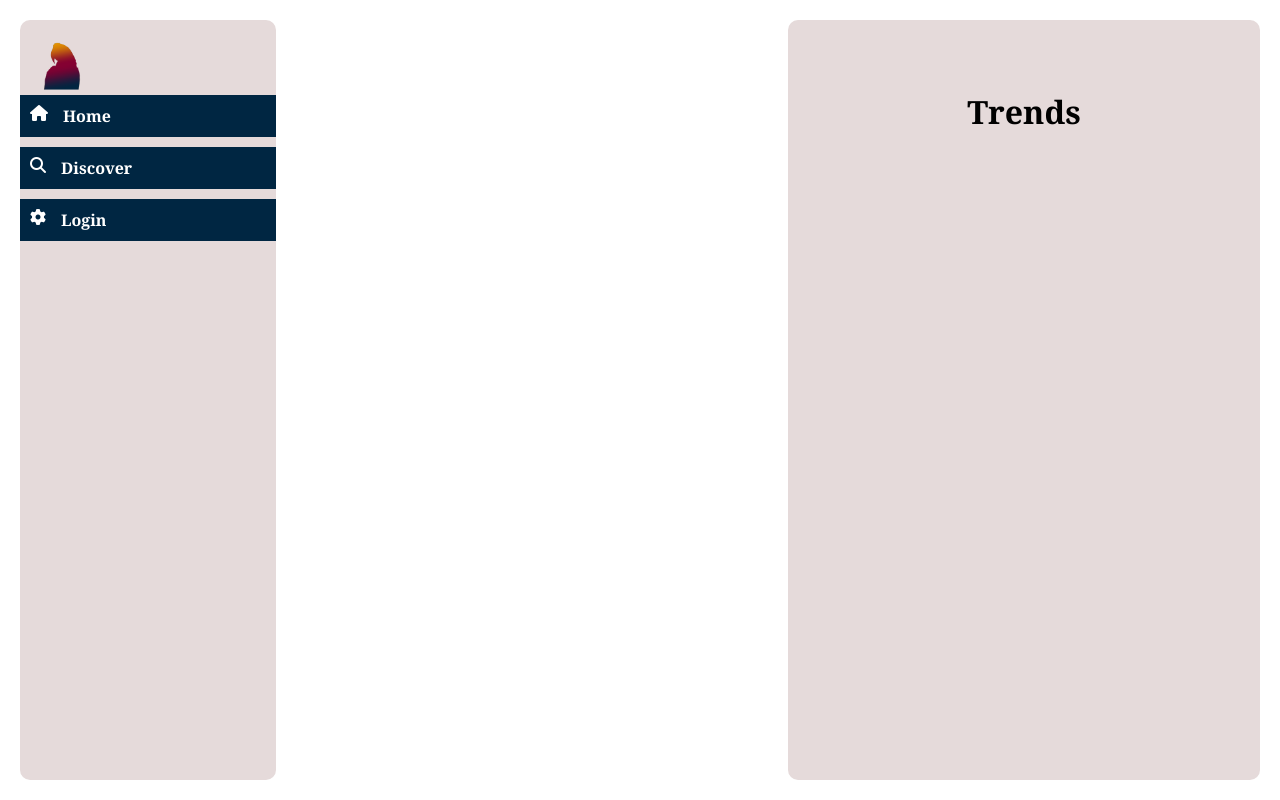
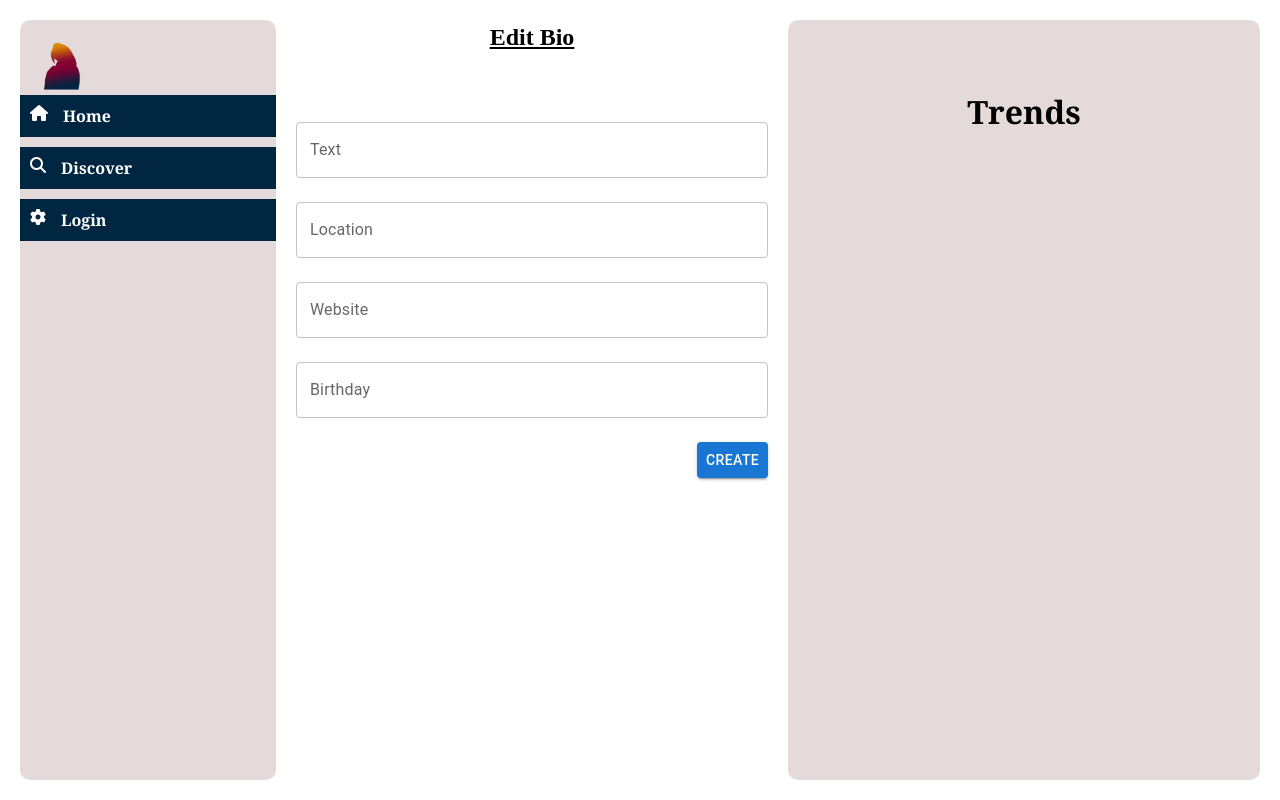
Before and after one commit to GaryM636/project-3, a React (Vite) app in the folder client/: page /editBio in a window 1280 px wide. Built offline with nearby package versions, Linux system fonts and the light colour scheme.

Commit message:
Bio edit

```diff
--- a/client/src/App.jsx
+++ b/client/src/App.jsx
@@ -16,6 +16,7 @@ import Images from './Components/Images/ProfileImages';
 import User from './Pages/User';
 import Login from './Pages/Login';
 import CreatePost from './Components/CreatePost/newPost'
+import BioForm  from './Components/Bio/index';
 import Profile from './Pages/Profile';
 //css imports
 import './main.css';
@@ -68,6 +69,7 @@ function App() {
               <Route path="/users/:userId" element={<User />} />
               <Route path="/login" element={<Login handleLogin={handleLogin} />} />
               <Route path="/createPost" element={<CreatePost />} />
+              <Route path="/editBio" element={<BioForm/> } />
             </Routes>
           </div>
           <div className="trends-section">
--- /dev/null
+++ b/client/src/Components/Bio/Bio.jsx
@@ -0,0 +1,74 @@
+import React from "react";
+import { useQuery } from '@apollo/client';
+import { QUERY_ME } from '../../utils/queries';
+import { Link } from "react-router-dom";
+import Auth from '../../utils/auth';
+
+import Typography from '@mui/material/Typography';
+import Card from '@mui/material/Card';
+import CardContent from '@mui/material/CardContent';
+import Button from '@mui/material/Button';
+
+import BioForm from './index';
+
+function BioLayout() {
+    const userId = Auth.getProfile().data._id
+
+    const { data, loading } = useQuery(QUERY_ME);
+
+    const bio = data?.me || {};
+    console.log("Bio: ", bio);
+
+    if (loading) {
+        return <h3>No bio yet</h3>
+    }
+
+    return (
+        <>
+
+            <Card className="cards" >
+                <CardContent id="bioCard">
+                    <Typography sx={{ display: "flex", justifyContent: "space-around" }}>
+                        Username:
+                        <Typography>
+                            {bio.username}
+                        </Typography>
+                    </Typography>
+                    <Typography sx={{ display: "flex", justifyContent: "space-around" }}>
+                        About:
+                        <Typography>
+                            {bio.bio.text}
+                        </Typography>
+                    </Typography>
+                    <Typography sx={{ display: "flex", justifyContent: "space-around" }}>
+                        Location:
+                        <Typography>
+                            {bio.bio.location}
+                        </Typography>
+                    </Typography>
+                    <Typography sx={{ display: "flex", justifyContent: "space-around" }}>
+                        Website:
+                        <Typography>
+                            {bio.bio.website}
+                        </Typography>
+                    </Typography>
+                    <Typography sx={{ display: "flex", justifyContent: "space-around" }}>
+                        Birthday:
+                        <Typography>
+                            {bio.bio.birthday}
+                        </Typography>
+                    </Typography>
+                </CardContent>
+            </Card>
+
+            <Link to="/editBio">
+                <Typography sx={{textDecoration: "none"}} variant="text">
+                    <Button>Edit Bio</Button>
+                </Typography>
+            </Link>
+        </>
+    )
+};
+
+
+export default BioLayout;
--- /dev/null
+++ b/client/src/Components/Bio/bio.css
@@ -0,0 +1,4 @@
+#title {
+    margin-top: 5%;
+    text-decoration: underline;
+}
--- /dev/null
+++ b/client/src/Components/Bio/index.jsx
@@ -0,0 +1,110 @@
+import React from "react";
+import { useState } from "react";
+import { CREATE_BIO } from "../../utils/mutations";
+import { useMutation } from "@apollo/client";
+import { useNavigate } from 'react-router-dom';
+
+import FormControl from '@mui/material/FormControl';
+import InputLabel from '@mui/material/InputLabel';
+import OutlinedInput from '@mui/material/OutlinedInput';
+import Button from '@mui/material/Button';
+import Typography from '@mui/material/Typography';
+import Box from '@mui/material/Box';
+import Grid from '@mui/material/Grid';
+
+import "./bio.css"
+
+
+function BioForm({ userId }) {
+    const navigate = useNavigate();
+    const [text, setText] = useState("");
+    const [location, setLocation] = useState("");
+    const [website, setWebsite] = useState("");
+    const [birthday, setBirthday] = useState("");
+
+    const [addBio, { error }] = useMutation(CREATE_BIO);
+
+    const handleSubmit = async (event) => {
+        event.preventDefault();
+        try {
+            const { data } = await addBio({
+                variables: { userId, text, location, website, birthday }
+            })
+            console.log("New text: ", text);
+            navigate("/profile")
+        } catch (err) {
+            console.log(err)
+        }
+    }
+
+    return (
+        <>
+            <h2 id="title">Edit Bio</h2>
+            <Box component="form" noValidate onSubmit={handleSubmit} sx={{ mt: "10%", display: "flex", flexDirection: "column" }}>
+                <FormControl className="comment-form" sx={{ mt: 3 }}>
+                    <Grid>
+                        <InputLabel htmlFor="component-outlined">Text</InputLabel>
+                        <OutlinedInput
+                            id="component-outlined"
+                            label="Text"
+                            required
+                            fullWidth
+                            name="text"
+                            type="text"
+                            value={text}
+                            onChange={(e) => setText(e.target.value)}
+                        />
+                    </Grid>
+                </FormControl>
+                <FormControl className="comment-form" sx={{ mt: 3 }}>
+                    <InputLabel htmlFor="component-outlined">Location</InputLabel>
+                    <OutlinedInput
+                        id="component-outlined"
+                        label="Location"
+                        required
+                        fullWidth
+                        name="location"
+                        type="text"
+                        value={location}
+                        onChange={(e) => setLocation(e.target.value)}
+                    />
+                </FormControl>
+                <FormControl className="comment-form" sx={{ mt: 3 }}>
+                    <InputLabel htmlFor="component-outlined">Website</InputLabel>
+                    <OutlinedInput
+                        id="component-outlined"
+                        label="Website"
+                        required
+                        fullWidth
+                        name="website"
+                        type="text"
+                        value={website}
+                        onChange={(e) => setWebsite(e.target.value)}
+                    />
+                </FormControl>
+                <FormControl className="comment-form" sx={{ mt: 3 }}>
+                    <InputLabel htmlFor="component-outlined">Birthday</InputLabel>
+                    <OutlinedInput
+                        id="component-outlined"
+                        label="Birthday"
+                        required
+                        fullWidth
+                        name="birthday"
+                        type="text"
+                        value={birthday}
+                        onChange={(e) => setBirthday(e.target.value)}
+                    />
+                </FormControl>
+                <Button
+                    type="submit"
+                    variant="contained"
+                    sx={{ mt: 3, mb: 2, width: "15%", left: "85%"}}
+                >
+                    Create
+                </Button>
+            </Box>
+        </>
+    )
+}
+
+export default BioForm;
--- a/client/src/Components/CreatePost/newPost.jsx
+++ b/client/src/Components/CreatePost/newPost.jsx
@@ -2,7 +2,6 @@ import * as React from 'react';
 import Button from '@mui/material/Button';
 import CssBaseline from '@mui/material/CssBaseline';
 import TextField from '@mui/material/TextField';
-import Link from '@mui/material/Link';
 import Grid from '@mui/material/Grid';
 import Box from '@mui/material/Box';
 import Typography from '@mui/material/Typography';
@@ -22,9 +21,7 @@ export default function CreatePost() {
     const navigate = useNavigate();
     const location = useLocation();
     const { state } = location;
-    console.log("New post LOCATION: ", location);
     const { userId } = state;
-    console.log("New post STATE: ", state)
     const [text, setText] = useState("");
     const [addPost, { error }] = useMutation(CREATE_POST);
     const handleSubmit = async (event) => {
--- a/client/src/Components/InfoBody/index.jsx
+++ b/client/src/Components/InfoBody/index.jsx
@@ -5,9 +5,13 @@ import Tab from '@mui/material/Tab';
 import Typography from '@mui/material/Typography';
 import Box from '@mui/material/Box';
 
+import PostsList from '../PostsList';
+import BioLayout from '../Bio/bio';
+import BioForm from '../Bio/index';
+
 function CustomTabPanel(props) {
   const { children, value, index, ...other } = props;
-
+  // console.log(children);
 
   return (
     <div
@@ -19,7 +23,9 @@ function CustomTabPanel(props) {
     >
       {value === index && (
         <Box sx={{ p: 3 }}>
-          <Typography>{children}</Typography>
+          <Typography>
+            {children}
+          </Typography>
         </Box>
       )}
     </div>
@@ -39,7 +45,9 @@ function a11yProps(index) {
   };
 }
 
-export default function InfoBody(user) {
+export default function InfoBody(props) {
+  const { user } = props
+  // console.log("Profile user: ", user);
   const [value, setValue] = React.useState(0);
 
   const handleChange = (event, newValue) => {
@@ -52,17 +60,13 @@ export default function InfoBody(user) {
         <Tabs value={value} onChange={handleChange} aria-label="basic tabs example">
           <Tab label="Bio" {...a11yProps(0)} />
           <Tab label="Posts" {...a11yProps(1)} />
-          <Tab label="Comments" {...a11yProps(2)} />
         </Tabs>
       </Box>
       <CustomTabPanel value={value} index={0}>
-        Bio: {user.bio} idk why its not rendering
+        <BioLayout />
       </CustomTabPanel>
       <CustomTabPanel value={value} index={1}>
-        idk why this is not rendering either { user.posts?.length > 0 && <PostsList posts={user.posts} /> }
-      </CustomTabPanel>
-      <CustomTabPanel value={value} index={2}>
-        Comments go here: we dont have comment stuff yet
+        { user.posts?.length > 0 && <PostsList posts={user.posts} /> }
       </CustomTabPanel>
     </Box>
   );
--- a/client/src/Components/PostsList/index.jsx
+++ b/client/src/Components/PostsList/index.jsx
@@ -26,7 +26,10 @@ const PostsList = () => {
   const { data, loading } = useQuery(QUERY_POSTS, { fetchPolicy: "cache-and-network" });
 
     const posts = data?.getAllPosts || [];
-    console.log(posts)
+
+
+
+
 
     if (loading) {
         return <h3>No Posts Yet</h3>;
--- a/client/src/Pages/Home.jsx
+++ b/client/src/Pages/Home.jsx
@@ -1,8 +1,5 @@
 import React from "react";
 import PostsList from "../Components/PostsList/index.jsx"
-import PostWithImg from "../Components/SinglePost/PostWithImg.jsx";
-import PostWoImg from "../Components/SinglePost/PostWoImg.jsx";
-// import CreatePost from '../Components/CreatePost/newPost.jsx';
 import { Link } from 'react-router-dom';
 import Fab from '@mui/material/Fab';
 import AddIcon from '@mui/icons-material/Add';
--- a/client/src/Pages/Profile.jsx
+++ b/client/src/Pages/Profile.jsx
@@ -7,21 +7,19 @@ import ProfileImg from '../Components/Images/ProfileImages';
 import InfoBody from '../Components/InfoBody';
 import Auth from '../utils/auth';
 
+import Box from '@mui/material/Box';
+
 const Profile = () => {
-    const userId = Auth.getProfile().data._id
-    console.log("Profile userId: ", userId);
-
+    const userId = Auth.getProfile().data._id;
 
     const { data } = useQuery(QUERY_ME, { fetchPolicy: "cache-and-network" });
-    console.log("profile data: ", data);
 
-    const user = data?.Me || {};
-    console.log("Profile user: ", user);
+    const user = data?.me || {};
 
     return (
         <>
         <ProfileImg />
-        <InfoBody userId={userId} />
+        <InfoBody user={user} />
         </>
     );
 }
```
